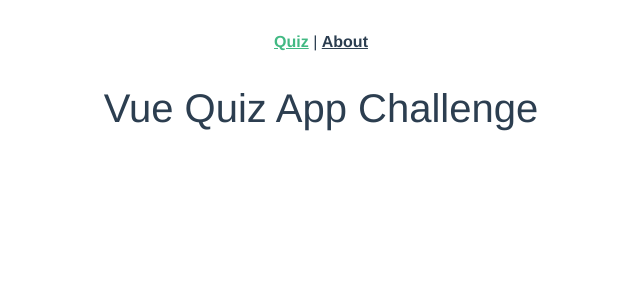
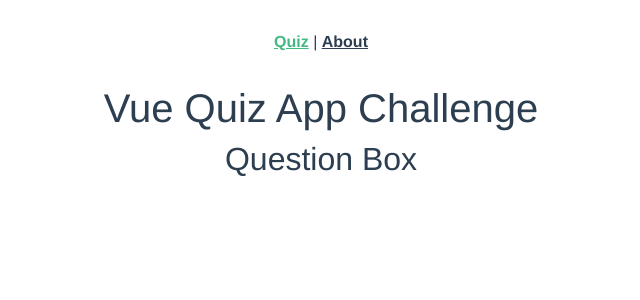
Before and after one commit to Humberto-Zayas/vue-app-challenge, a Vue app: page /#/ in a window 1280 px wide. Shown: the top 300 px of the page, without its empty margins (319-959 px from the left). Built offline with nearby package versions, Linux system fonts and the light colour scheme.

Commit message:
Init QuestionBox Component
Created an initial empty question box component where the questions will live and imported to the Quiz view.

```diff
--- /dev/null
+++ b/src/components/QuestionBox.vue
@@ -0,0 +1,9 @@
+<template>
+    <h2>Question Box</h2>
+</template>
+
+<script>
+export default {
+  name: 'QuestionBox',
+}
+</script>
--- a/src/views/Quiz.vue
+++ b/src/views/Quiz.vue
@@ -2,6 +2,7 @@
   <div class="home">
 
     <HelloWorld msg="Vue Quiz App Challenge"/>
+    <question-box />
   </div>
 </template>
 
@@ -9,11 +10,13 @@
 // @ is an alias to /src
 import HelloWorld from '@/components/HelloWorld.vue'
 import dataset from '../assets/questions.json'
+import QuestionBox from '../components/QuestionBox.vue'
 
 export default {
   name: 'Home',
   components: {
-    HelloWorld
+    HelloWorld,
+    QuestionBox
   },
   data(){
     return {
```
